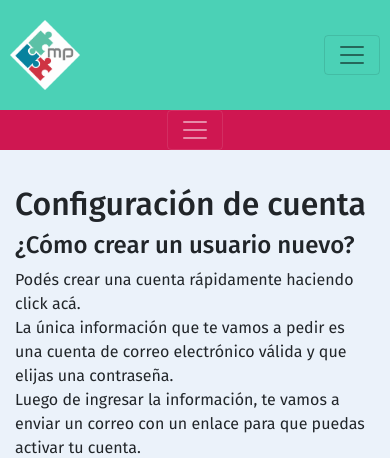
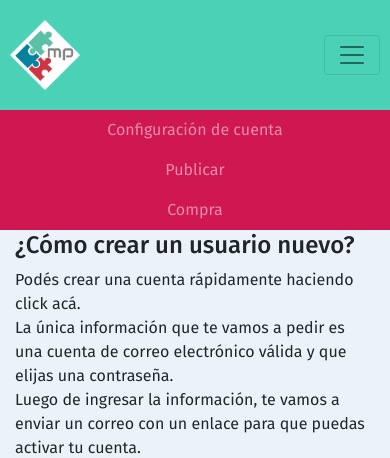
Before and after one commit to ju1618/TI_DH, a PHP site: page /faqs.php in a window 390 px wide. Shown: the top 458 px of the page. Run offline with PHP 8.4, Linux system fonts and the light colour scheme.

Commit message:
arreglé el el problema que no se expandia el menu cuando estaba en mobile

```diff
--- a/faqs.php
+++ b/faqs.php
@@ -7,17 +7,13 @@
     <link rel="stylesheet" href="https://stackpath.bootstrapcdn.com/bootstrap/4.3.1/css/bootstrap.min.css" integrity="sha384-ggOyR0iXCbMQv3Xipma34MD+dH/1fQ784/j6cY/iJTQUOhcWr7x9JvoRxT2MZw1T" crossorigin="anonymous">
     <link rel="stylesheet" href="css/navstyle.css">
     <link rel="stylesheet" href="css/stylefaq.css">
-
   </head>
   <body>
 
     <?php require_once('nav-bar.php'); ?>
 
-      <nav class="navbar navbar-expand-sm navbar-expand-md navbar-dark fixed-top faq-temas justify-content-center">
-        <button class="navbar-toggler" type="button" >
-          <span class="navbar-toggler-icon"></span>
-        </button>
-        <div class="collapse navbar-collapse justify-content-center">
+      <nav class="navbar navbar-dark fixed-top faq-temas justify-content-center">
+        <div class="justify-content-center">
            <ul class="navbar-nav mr-auto categorias nav-pills nav-justified">
             <li class="nav-item">
               <a class="nav-link" href="#sesion">Configuración de cuenta</a>
@@ -98,6 +94,8 @@
     </div>
 
     <?php require_once('footer.php'); ?>
-
+     <!-- jQuery first, then Popper.js, then Bootstrap JS -->
+     <script src="https://code.jquery.com/jquery-3.3.1.slim.min.js" integrity="sha384-q8i/X+965DzO0rT7abK41JStQIAqVgRVzpbzo5smXKp4YfRvH+8abtTE1Pi6jizo" crossorigin="anonymous"></script>
+     <script src="https://cdnjs.cloudflare.com/ajax/libs/popper.js/1.14.0/umd/popper.min.js" integrity="sha384-cs/chFZiN24E4KMATLdqdvsezGxaGsi4hLGOzlXwp5UZB1LY//20VyM2taTB4QvJ" crossorigin="anonymous"></script> <script src="js/bootstrap.min.js"></script>
   </body>
 </html>
```
